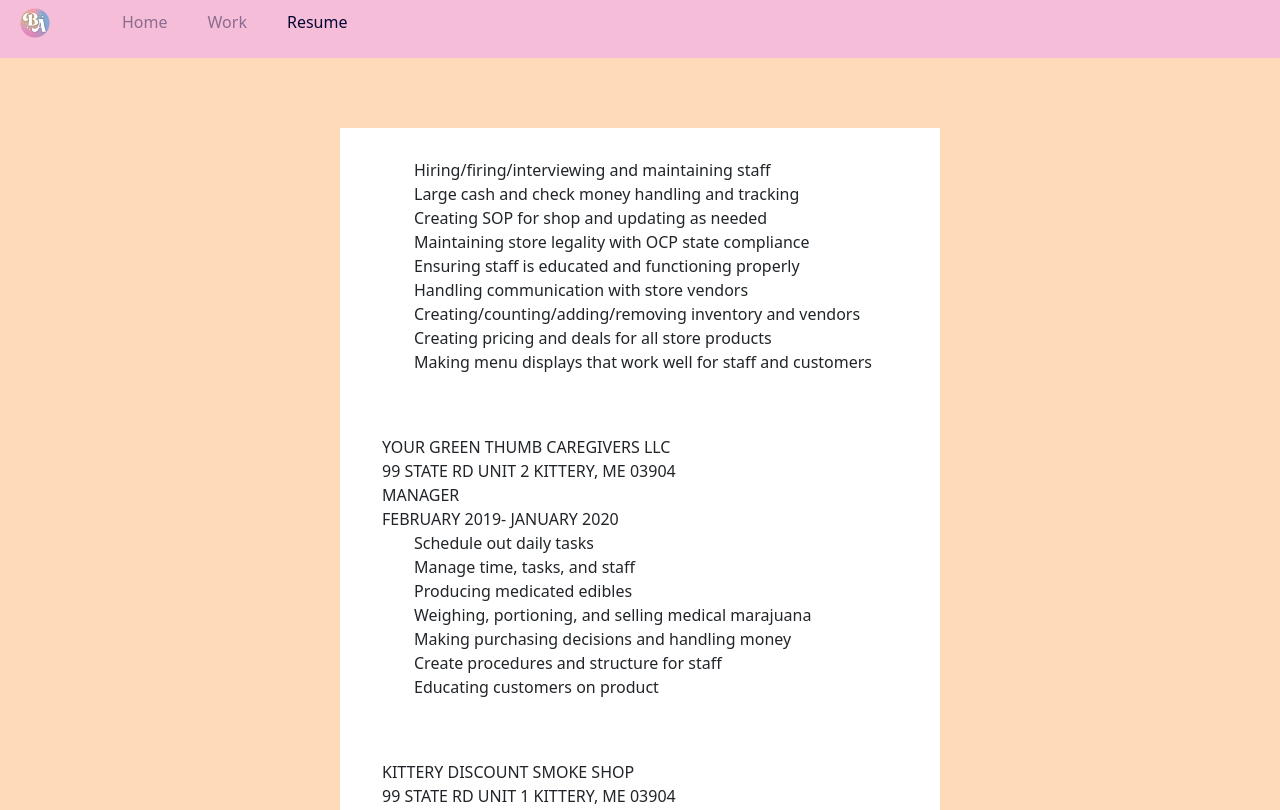
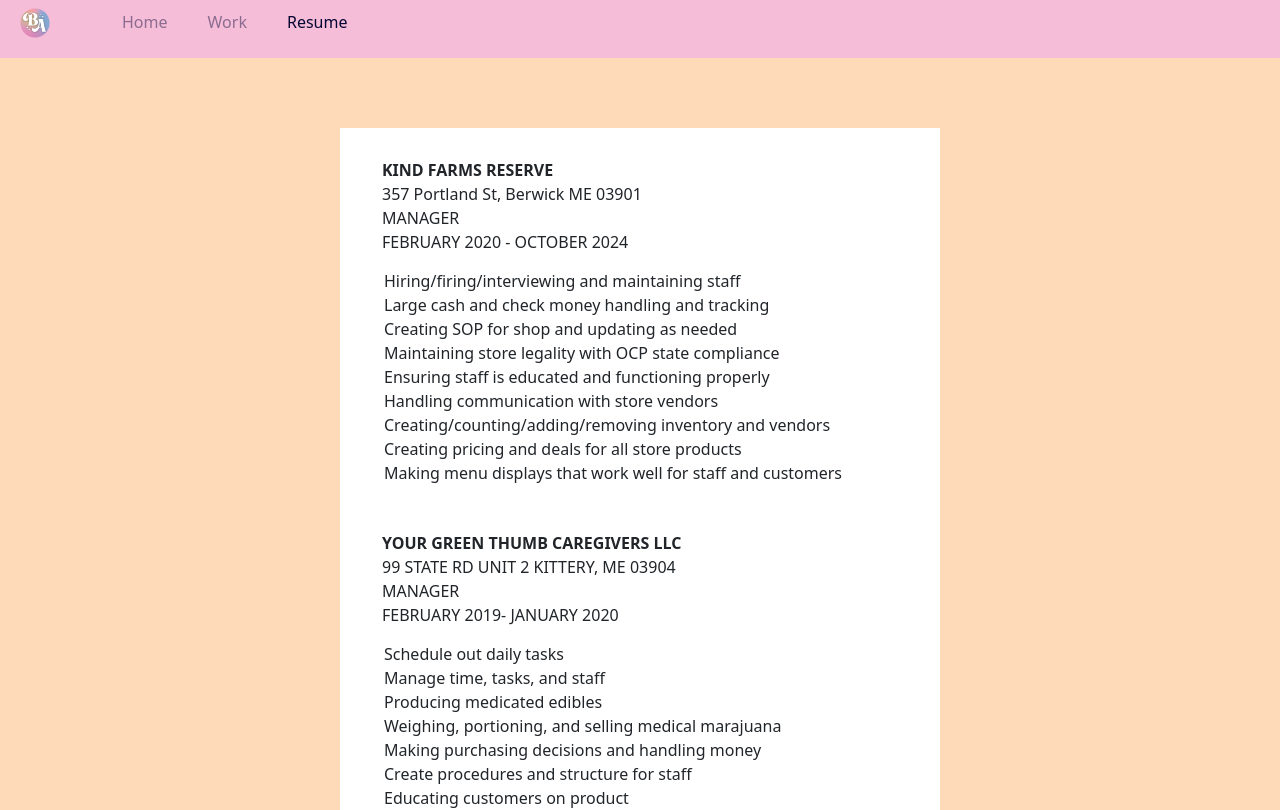
Before and after one commit to BLSSMA/blossomarmstrong, a React (Create React App) app: page /Resume in a window 1280 px wide. Shown: the top 810 px of the page. Built offline with nearby package versions, Linux system fonts and the light colour scheme.

Commit message:
moved business details into separate component

```diff
--- a/src/pages/Resume.css
+++ b/src/pages/Resume.css
@@ -7,7 +7,7 @@
 padding:20px;
 }
 
-.Resume ul{
+ ul{
     list-style: none;
     text-align: left;
 }
@@ -19,6 +19,10 @@
     text-align: left;
 }
 
+.experience .business{
+    font-weight:600;
+}
+
 .experience, .additionalExperience, .Education{
     padding:30px 30px 15px 30px;
 }
--- a/src/pages/Resume.js
+++ b/src/pages/Resume.js
@@ -1,16 +1,12 @@
 import React from "react";
 import "./Resume.css";
+import ResumeDetails from "./ResumeDetails";
 
-export default function Resume(props){
-    return (<div className="Resume">
-                <div className="grid">
+export default function Resume(){
+    return (<div className="Resume grid">
         <div className="row">
                     <div className="leftSide col-6">
-                                <div className="experience">
-                                <div>{props.business}</div>
-                                <div>{props.location}</div>
-                                <div>{props.position}</div>
-                                <div>{props.time}</div>
+            <ResumeDetails business="KIND FARMS RESERVE" location="357 Portland St, Berwick ME 03901" position="MANAGER" time="FEBRUARY 2020 - OCTOBER 2024" />
                     <ul>
                         <li>
                             Hiring/firing/interviewing and maintaining staff
@@ -40,14 +36,7 @@
                             Making menu displays that work well for staff and customers
                         </li>
                     </ul>
-                    </div>
-                        <div className="experience">
-                            <div className="experienceTitle">
-                                <div className="business">YOUR GREEN THUMB CAREGIVERS LLC</div>
-                                <div className="location">99 STATE RD UNIT 2 KITTERY, ME 03904</div>
-                                <div className="position">MANAGER</div>
-                                <div className="time">FEBRUARY 2019- JANUARY 2020</div>
-                            </div>
+            <ResumeDetails business="YOUR GREEN THUMB CAREGIVERS LLC" location="99 STATE RD UNIT 2 KITTERY, ME 03904" position="MANAGER" time="FEBRUARY 2019- JANUARY 2020" />
                             <ul>
                                 <li>
                                     Schedule out daily tasks
@@ -71,14 +60,8 @@
                                     Educating customers on product
                                 </li>
                             </ul>
-                        </div>
-                        <div className="experience">
-                            <div className="experienceTitle">
-                                <div className="business">KITTERY DISCOUNT SMOKE SHOP</div>
-                                <div className="location">99 STATE RD UNIT 1 KITTERY, ME 03904</div>
-                                <div className="position">MANAGER</div>
-                                <div className="time">JANUARY 2017 - FEBRUARY 2019</div>
-                            </div>
+
+                                <ResumeDetails business="KITTERY DISCOUNT SMOKE SHOP" location="99 STATE RD UNIT 1 KITTERY, ME 03904" position="MANAGER" time="JANUARY 2017 - FEBRUARY 2019" />
                             <ul>
                                 <li>
                                     Purchasing and pricing out inventory
@@ -94,8 +77,6 @@
                                 </li>
                             </ul>
                 </div>
-                    </div>
-
             <div className="rightSide col-6">
                         <div className="additionalExperience">
                             Additional experience
@@ -151,5 +132,4 @@
                         </div>
 </div>
 </div>
-            </div>
             )}
--- a/src/pages/ResumeDetails.js
+++ b/src/pages/ResumeDetails.js
@@ -1,10 +1,12 @@
 import React from "react";
-import Resume from "./Resume";
+import "./Resume.css";
 
-export default function ResumeDetails(){
-    return(
-        <div>
-            <Resume business="KIND FARMS RESERVE" location="357 Portland St, Berwick ME 03901" position="MANAGER" time="FEBRUARY 2020 - OCTOBER 2024" />
-        </div>
-    )
+export default function ResumeDetails(props){
+    return(<div className="experience">
+            <div className="business">{props.business}</div>
+            <div>{props.location}</div>
+            <div>{props.position}</div>
+            <div>{props.time}</div>
+            </div>
+            )
 }
```
Lines whose indentation alone changed are shown as unchanged.
